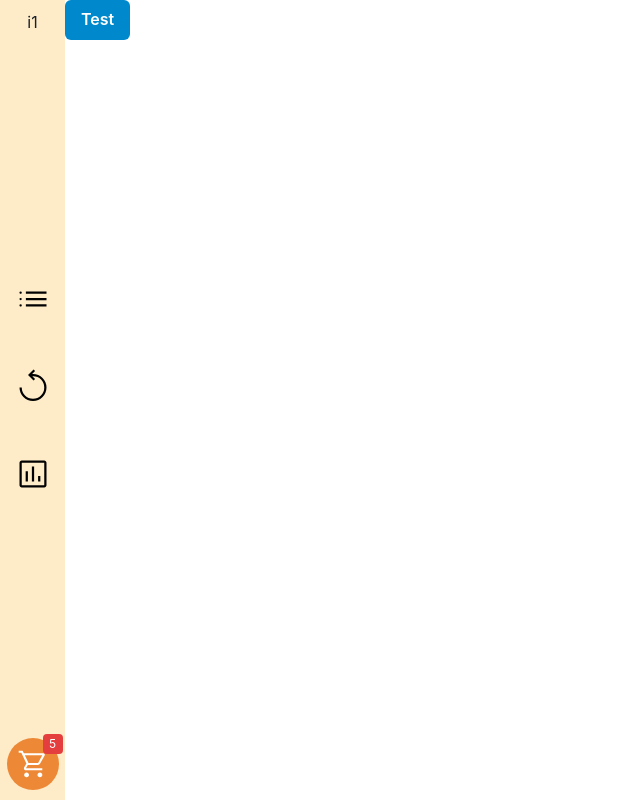
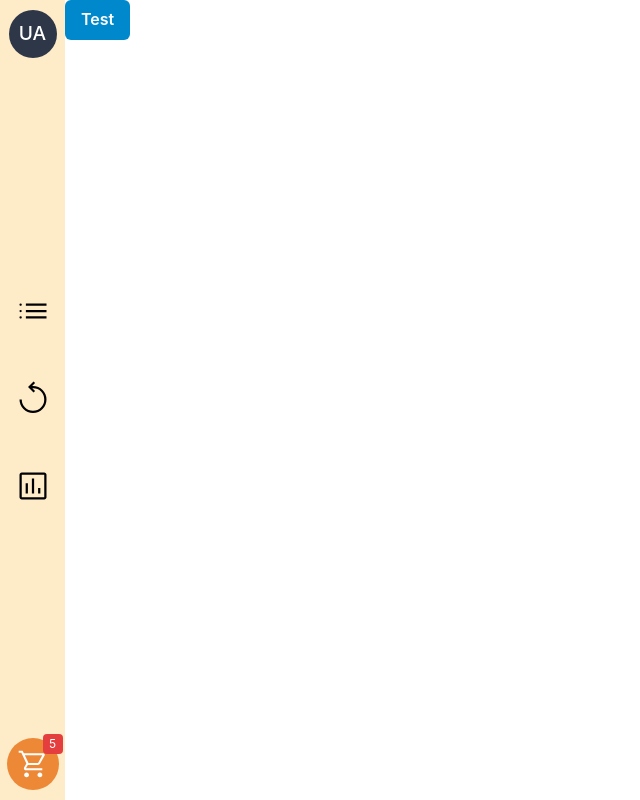
Before and after one commit to RauboLuk/Shoppingify, a Next.js app: page / in a window 1280 px wide. Shown: the whole page, without its empty margins (0-640 px from the left). Built offline with nearby package versions, Linux system fonts and the light colour scheme.

Commit message:
feat: user avatar

```diff
--- a/src/components/Sidebar.tsx
+++ b/src/components/Sidebar.tsx
@@ -1,6 +1,5 @@
-import { Flex, GridItem } from '@chakra-ui/react'
+import { Avatar, Flex, GridItem } from '@chakra-ui/react'
 import { Cart } from './Cart'
-import { NavbarLink } from './NavbarLink'
 import { NavbarList } from './NavbarList'
 
 function Sidebar() {
@@ -13,7 +12,7 @@ function Sidebar() {
                 direction={'column'}
                 height={'100%'}
             >
-                <div>i1</div>
+                <Avatar size="md" name="User Avatar" bg={'gray.700'} />
                 <Flex
                     justifyContent={'space-between'}
                     alignItems={'center'}
```
